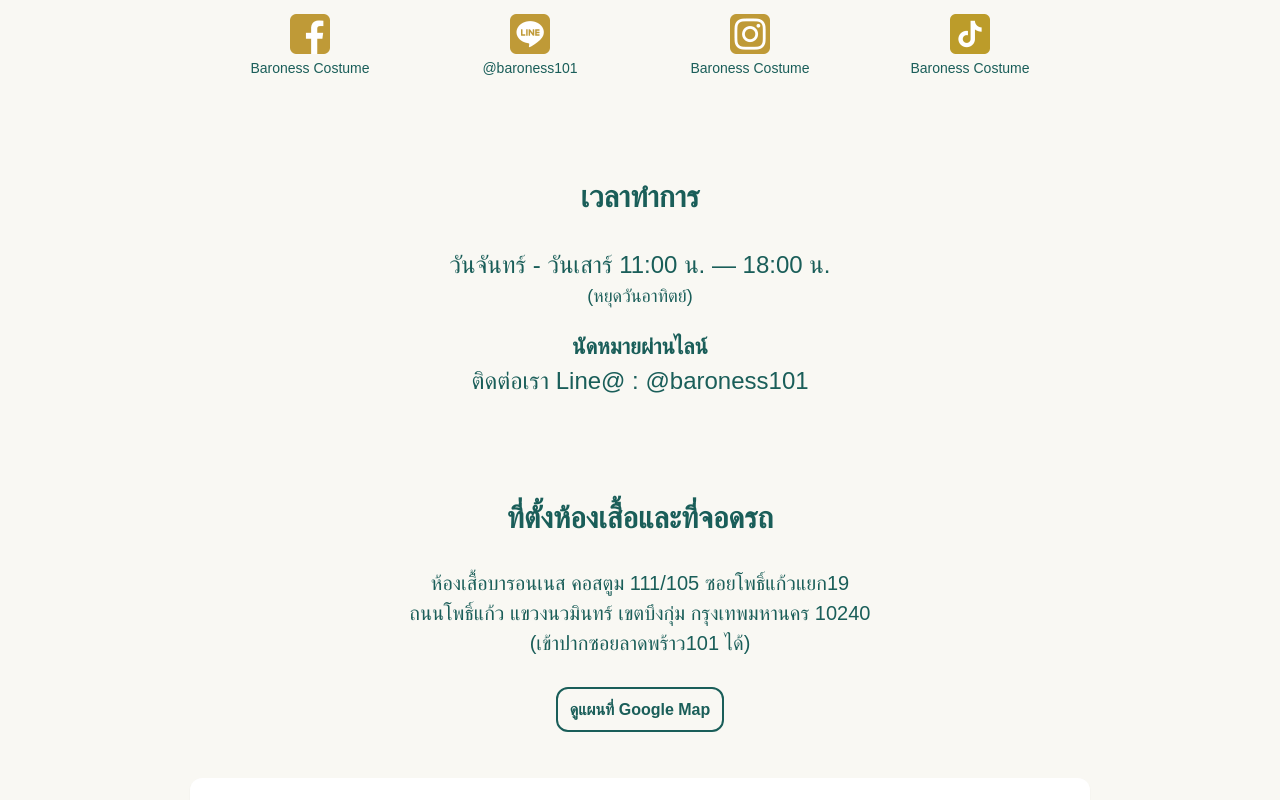
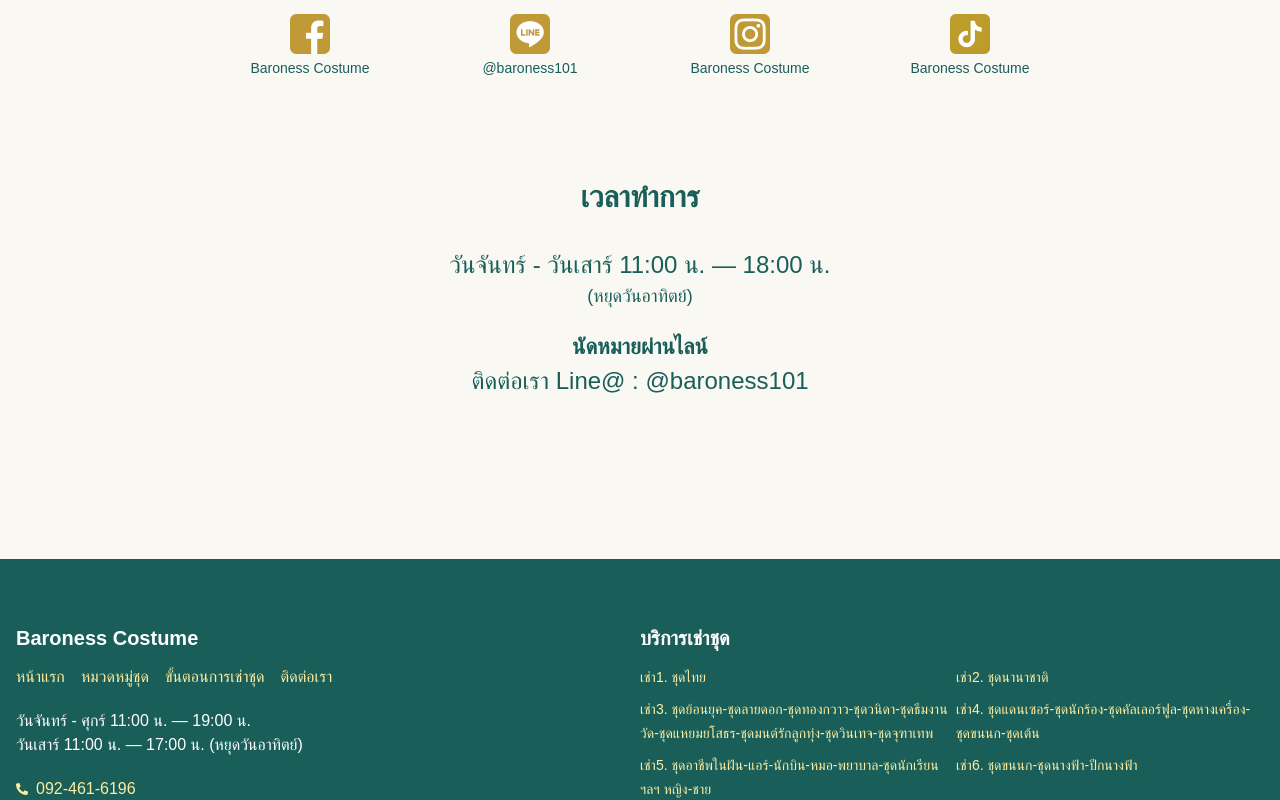
Before and after one commit to MX48Live/baronesscostume, a Next.js app: page /home in a window 1280 px wide. Shown: the part 1400-2200 px from the top of the page. Built offline with nearby package versions, Linux system fonts and the light colour scheme; a web font is replaced by a local one.

Commit message:
Comment out Location sections and update WorkingHours
Commented out the Location component in both contact and home pages, as well as the address section in the Footer. Updated WorkingHours to add extra bottom padding and made the Line contact clickable with a link.

```diff
--- a/src/app/(web)/contact/page.tsx
+++ b/src/app/(web)/contact/page.tsx
@@ -7,7 +7,7 @@ function ContactPage() {
     <>
       <ContactUs />
       <WorkingHours />
-      <Location />
+      {/* <Location /> */}
     </>
   );
 }
--- a/src/app/(web)/home/page.tsx
+++ b/src/app/(web)/home/page.tsx
@@ -9,7 +9,7 @@ function Home() {
       <Hero />
       <ContactUs />
       <WorkingHours />
-      <Location />
+      {/* <Location /> */}
     </>
   );
 }
--- a/src/components/web/Footer.tsx
+++ b/src/components/web/Footer.tsx
@@ -36,7 +36,7 @@ function Footer() {
                 </li>
               </ul>
             </div>
-            <div className="mb-5">
+            {/* <div className="mb-5">
               <p className="">
                 ห้องเสื้อบารอนเนส คอสตูม 111/105 ซอยโพธิ์แก้วแยก19{" "}
                 <br className="hidden md:block" />
@@ -51,7 +51,7 @@ function Footer() {
                   ดูแผนที่ Google Map
                 </Link>
               </p>
-            </div>
+            </div> */}
             <div className="mb-5">
               <p>
                 วันจันทร์ - ศุกร์ 11:00 น. — 19:00 น. <br />
--- a/src/components/web/WorkingHours.tsx
+++ b/src/components/web/WorkingHours.tsx
@@ -1,6 +1,6 @@
 function WorkingHours() {
   return (
-    <div className="bg-bglight py-12">
+    <div className="bg-bglight py-12 pb-40">
       <div className="container mx-auto px-4 text-center">
         <h2 className="font-bold text-green text-[30px] mb-7">เวลาทำการ</h2>
         <div className="text-[20px] md:text-[24px] text-green">
@@ -12,7 +12,12 @@ function WorkingHours() {
           <h2 className="font-bold text-green text-[22px] mt-5">
             นัดหมายผ่านไลน์
           </h2>
-          <div>ติดต่อเรา Line@ : @baroness101</div>
+          <div>
+            ติดต่อเรา Line@ :{" "}
+            <a href="https://lin.ee/2Pc9pyC" target="_blank">
+              @baroness101
+            </a>
+          </div>
         </div>
       </div>
     </div>
```
